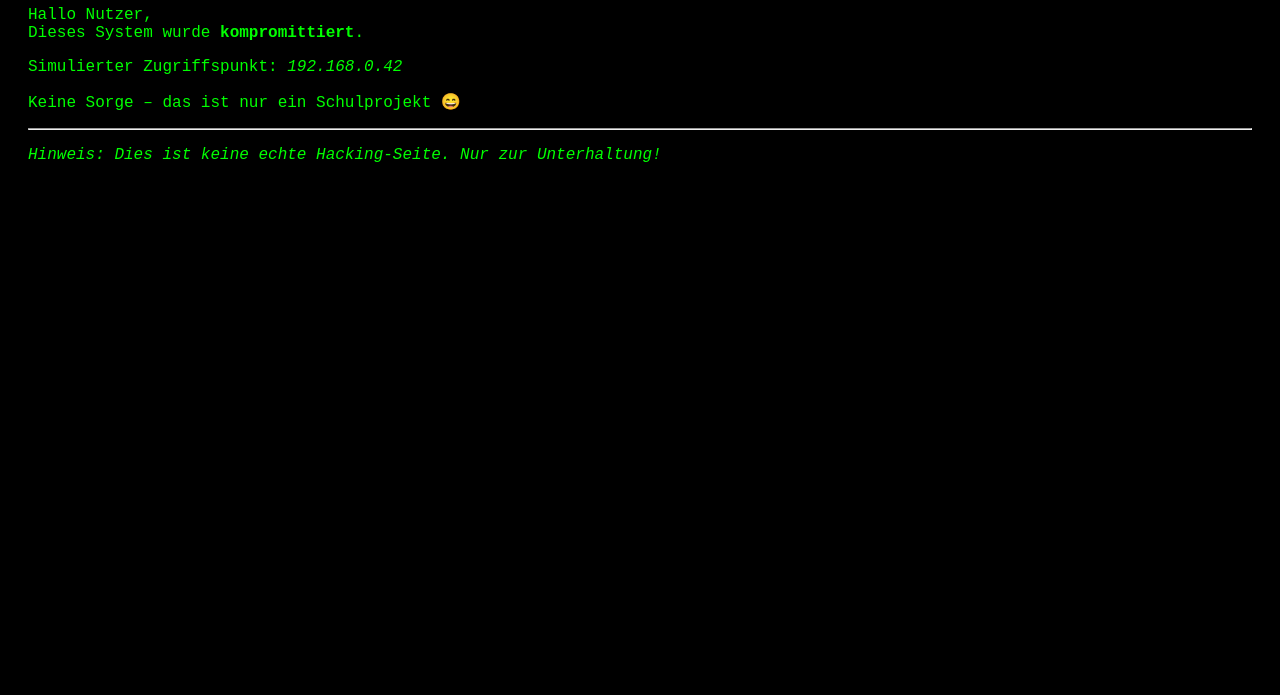
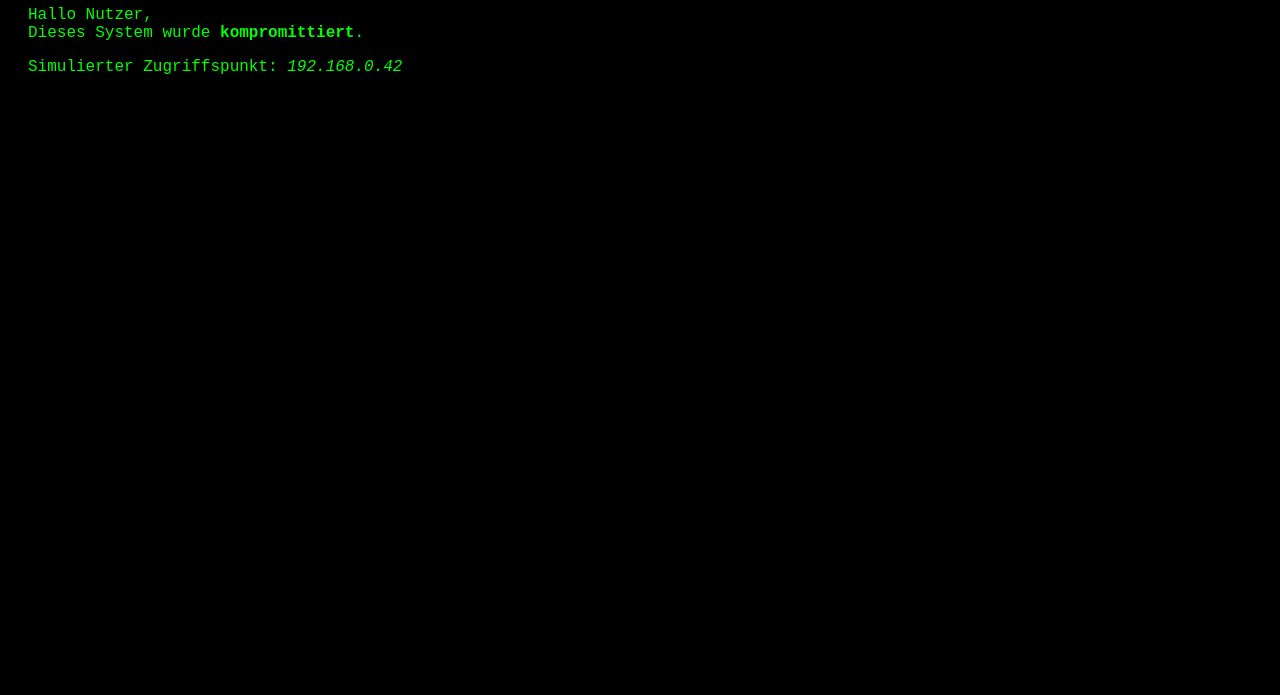
Before and after one commit to nickokrasch/Virus, a plain HTML site: page index.html in a window 1280 px wide. Shown: the part 105-800 px from the top of the page. Drawn offline with Linux system fonts and the light colour scheme.

Commit message:
Update index.html

```diff
--- a/index.html
+++ b/index.html
@@ -23,8 +23,6 @@
   <p>Hallo Nutzer,<br>
   Dieses System wurde <strong>kompromittiert</strong>.</p>
   <p>Simulierter Zugriffspunkt: <em>192.168.0.42</em></p>
-  <p>Keine Sorge – das ist nur ein Schulprojekt 😄</p>
-  <hr>
-  <p><em>Hinweis: Dies ist keine echte Hacking-Seite. Nur zur Unterhaltung!</em></p>
+
 </body>
 </html>
```
